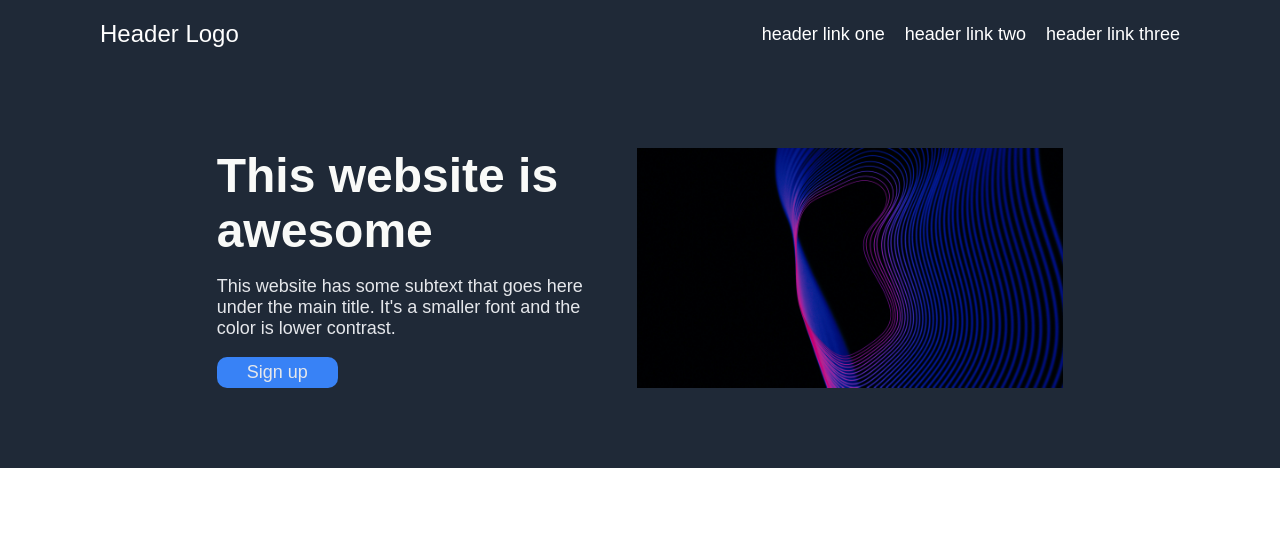
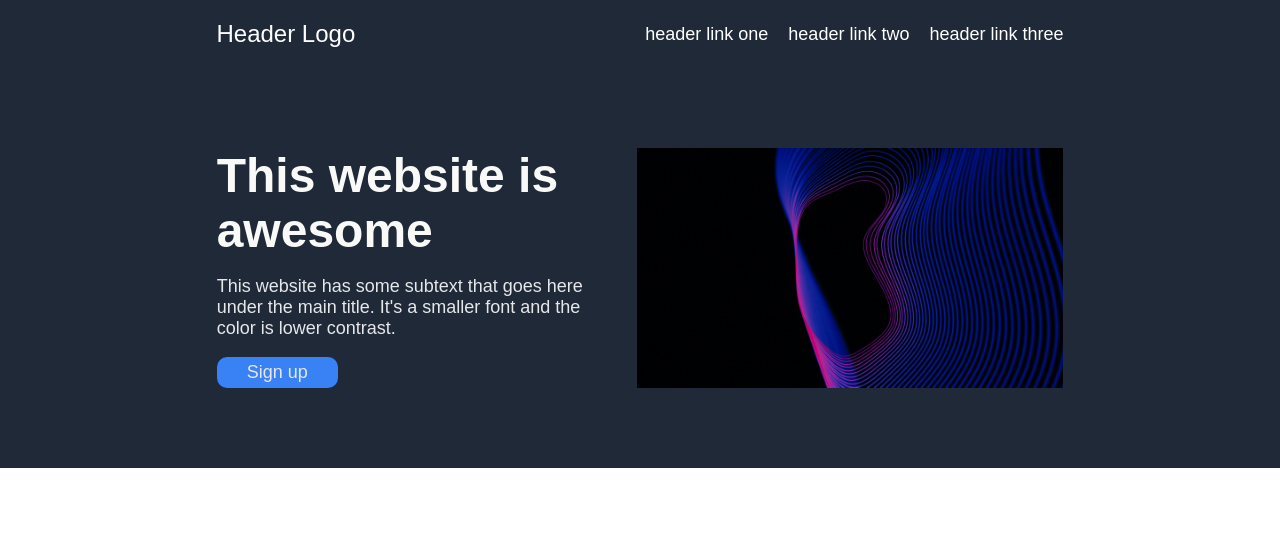
Before and after one commit to Akizay/odin-landing-page, a plain HTML site: page index.html in a window 1280 px wide. Shown: the top 545 px of the page. Drawn offline with Linux system fonts and the light colour scheme.

Commit message:
Adjust Header Behavior
Better readability for wide resolutions

```diff
--- a/styles.css
+++ b/styles.css
@@ -32,11 +32,13 @@ ul {
 /* Header */
 
 .header {
-    padding: 20px 100px;
+    padding: 20px;
     background-color: #1F2937;
     display: flex;
-    justify-content: space-between;
     align-items: center;
+    justify-content: center;
+    gap: 290px;
+
 }
 
 #logo-title {
```
